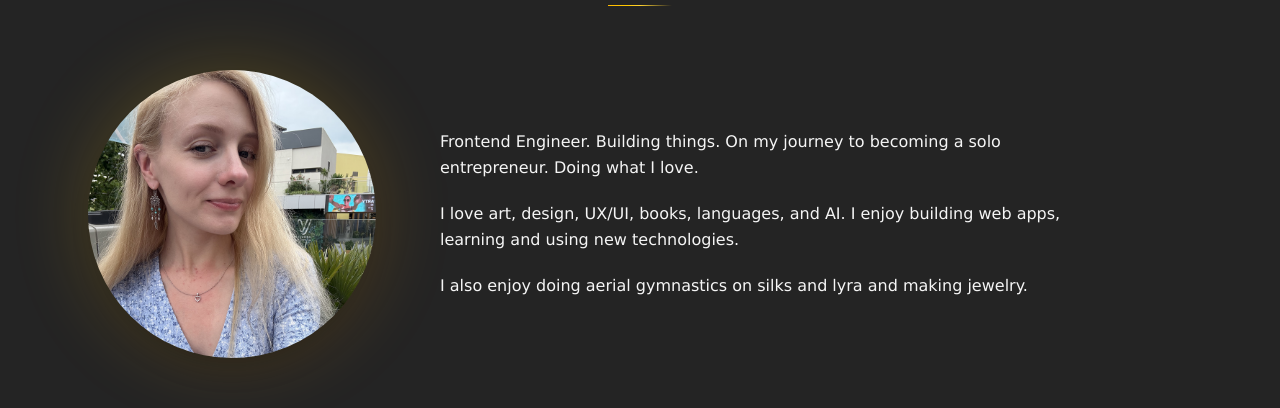
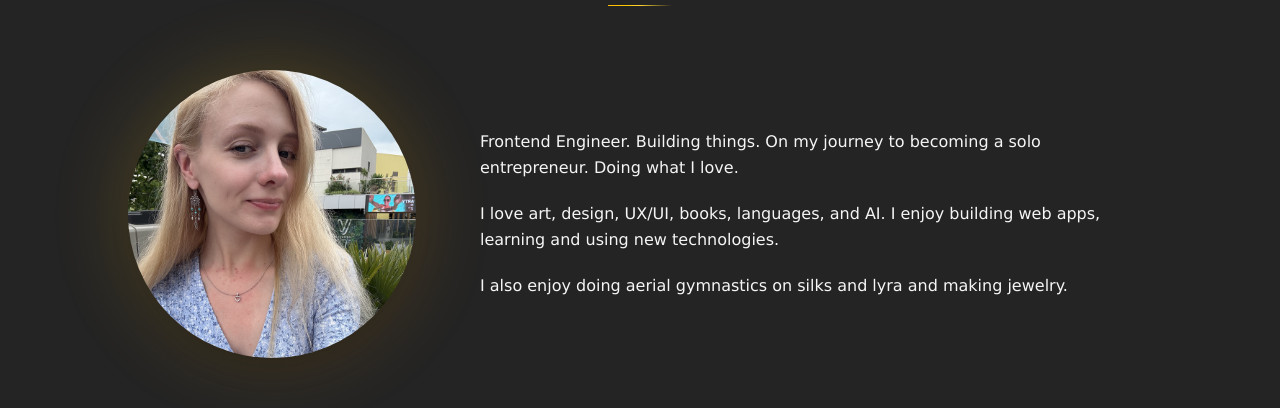
Before and after one commit to alenatih/Personal-Website, a React (Vite) app: page /aboutme in a window 1280 px wide. Shown: the part 300-708 px from the top of the page. Built offline with nearby package versions, Linux system fonts and the light colour scheme.

Commit message:
Updating RootLayout, AboutMe, dependencies, and config

```diff
--- a/package.json
+++ b/package.json
@@ -24,7 +24,7 @@
     "@types/react-dom": "^19.2.3",
     "@typescript-eslint/eslint-plugin": "^8.58.0",
     "@typescript-eslint/parser": "^8.58.0",
-    "@vitejs/plugin-react": "^4.7.0",
+    "@vitejs/plugin-react": "^6.0.1",
     "autoprefixer": "^10.4.27",
     "eslint": "^10.2.0",
     "eslint-plugin-react-hooks": "^7.0.1",
--- a/src/App.css
+++ b/src/App.css
@@ -265,6 +265,11 @@
   color: #f1f5f9;
   background: linear-gradient(to bottom, #2c4d73, #223a59, #1a2a40);
   box-shadow: 2px 0 16px rgba(0, 0, 0, 0.4);
+}
+
+.mobile-menu-links {
+  display: flex;
+  flex-direction: column;
 }
 
 .mobile-menu-opened a {
--- a/src/components/AboutMe.tsx
+++ b/src/components/AboutMe.tsx
@@ -15,10 +15,10 @@ function AboutMe() {
                 </div>
 
                 {/* Image + text */}
-                <div className="flex flex-col md:flex-row gap-10 md:gap-16 items-center mb-20">
+                <div className="flex flex-col md:flex-row items-center justify-center gap-10 md:gap-16 mb-20">
 
                     <div className="flex-shrink-0 flex justify-center">
-                        <div className="relative">
+                        <div className="flex flex-col items-center justify-center relative">
                             <div className="absolute inset-0 rounded-full bg-gradient-to-br from-amber-300 to-amber-500 blur-2xl opacity-20"></div>
                             <img
                                 src={OceanLittle}
--- a/src/layouts/RootLayout.tsx
+++ b/src/layouts/RootLayout.tsx
@@ -81,6 +81,7 @@ function RootLayout() {
                                     onClick={() => setIsMobileMenuOpen(false)}>
                                 </i>
                             </div>
+                            <div className="mobile-menu-links">
                                 <NavLink to="/" onClick={toggleMobileMenu}>Home</NavLink>
                                 <NavLink to="/aboutme" onClick={toggleMobileMenu}>About me</NavLink>
                                 <NavLink to="/portfolio" onClick={toggleMobileMenu}>Portfolio</NavLink>
@@ -88,6 +89,7 @@ function RootLayout() {
                                 <NavLink to="/blog" onClick={toggleMobileMenu}>Blog</NavLink>
                                 <NavLink to="/resources" onClick={toggleMobileMenu}>Resources</NavLink>
                                 <NavLink to="/contact" onClick={toggleMobileMenu}>Contact</NavLink>
+                            </div>
                             </nav>
                             <NavLink to="/">Home</NavLink>
                             <ToggleButton />
```
Also changed, not shown: 1 other file (tests, documents, lock files or other folders).
